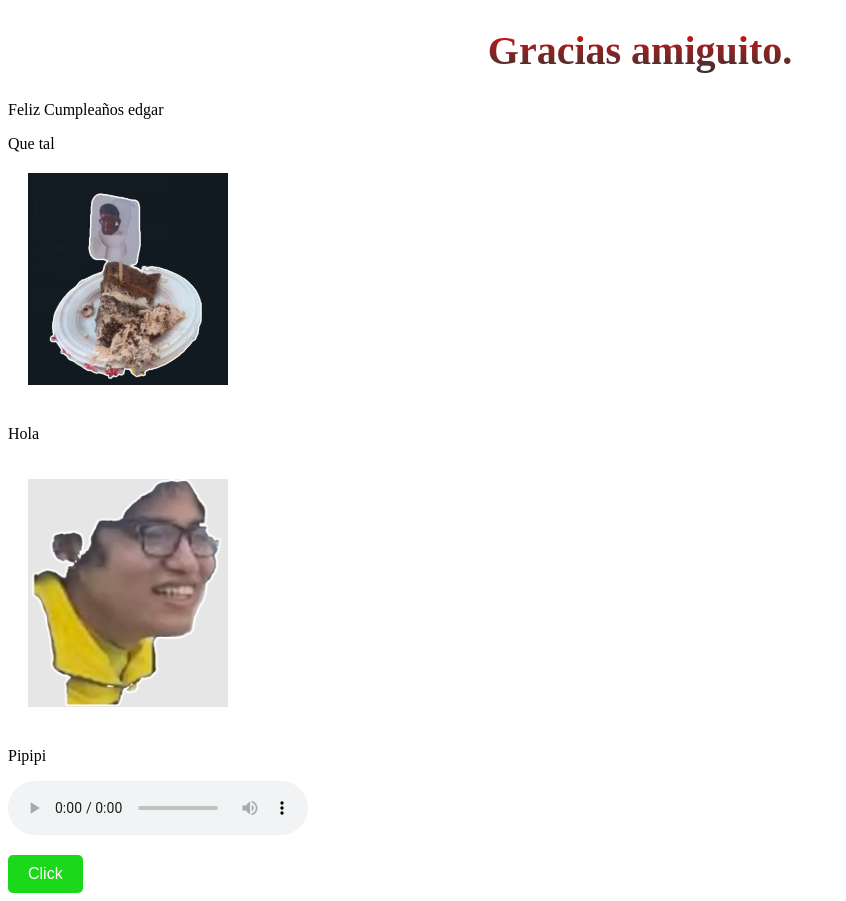
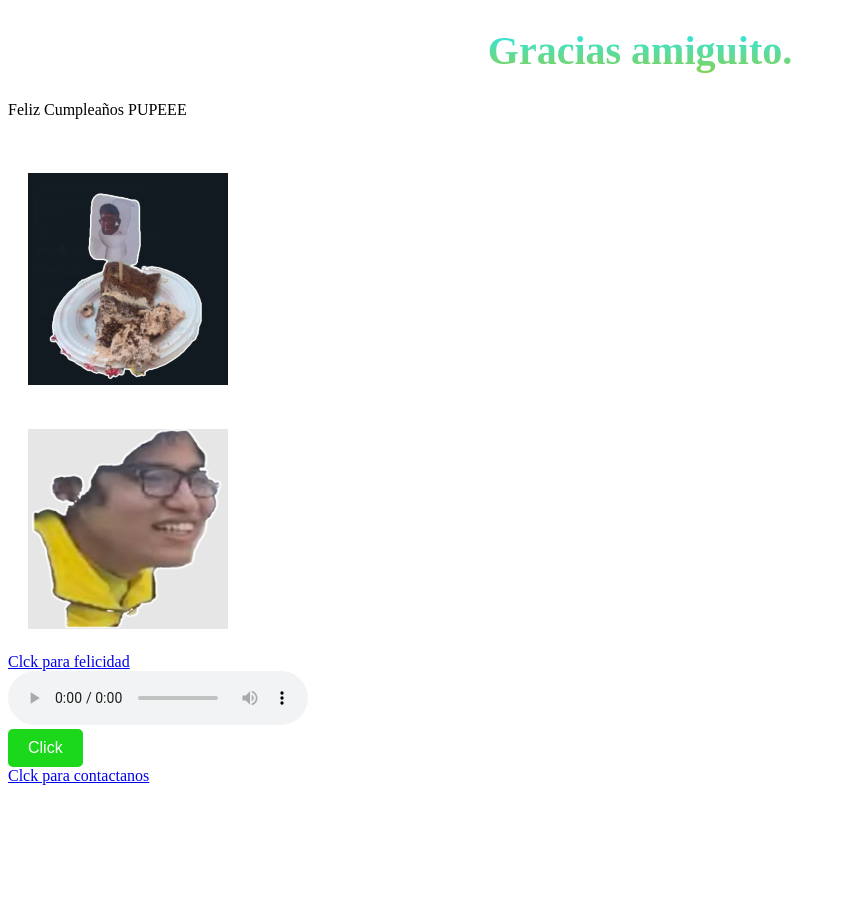
Before and after one commit to Jeanca21prog/Web, a plain HTML site: page index.html in a window 1280 px wide. Shown: the whole page, without its empty margins (0-846 px from the left). After the commit the page ends 800 px from the top, so only its background shows below. Drawn offline with Linux system fonts and the light colour scheme.

Commit message:
Proyecto serio parte 3

```diff
--- a/index.html
+++ b/index.html
@@ -9,15 +9,21 @@
 </head>
 <body>
     <h1 id="title">Gracias amiguito.</h1>
-    <p>Feliz Cumpleaños edgar</p>
-    <div>Que tal</div>
-    <img src="tORTA.PNG" alt="Graciasamiguitojgp">
-    <p>Hola</p>
-    <img src="asdsadsasadsa.PNG" alt="Graciasamiguitojgp">
-    <p>Pipipi</p>
+    <p>Feliz Cumpleaños PUPEEE</p>
+    <br>
+    <img src="tORTA.PNG" alt="tORTA">
+    <br>
+    <img src="asdsadsasadsa.PNG" alt="Graciasamiguitojgp" width="100" height="200" >
+    <br>
+    <a href="https://www.youtube.com/watch?v=dQw4w9WgXcQ">Clck para felicidad</a>
+    <br>
     <audio controls src="Temu.mp3" id="Temu"></audio>
-    <p></p>
+    <br>
     <button id="btn"> Click</button>
+    <br>
+     <a href="contactanos.html">Clck para contactanos</a>
+
     <script src="script.js"></script>
+
 </body>
 </html>
--- a/style.css
+++ b/style.css
@@ -1,6 +1,6 @@
 h1 {
     font-size: 40px;
-    background: -webkit-linear-gradient(#e21313, #333);
+    background: -webkit-linear-gradient(#29e9f7, hsl(96, 58%, 57%));
     -webkit-background-clip: text;
     -webkit-text-fill-color: transparent;
     text-align: center;
@@ -8,6 +8,8 @@ h1 {
 img {width: 200px;
 margin: 20px;
 }
+
+
 
 button {
     background-color: #1bd81b;
```
Also changed, not shown: contactanos.html (added, +11 -0 lines).
